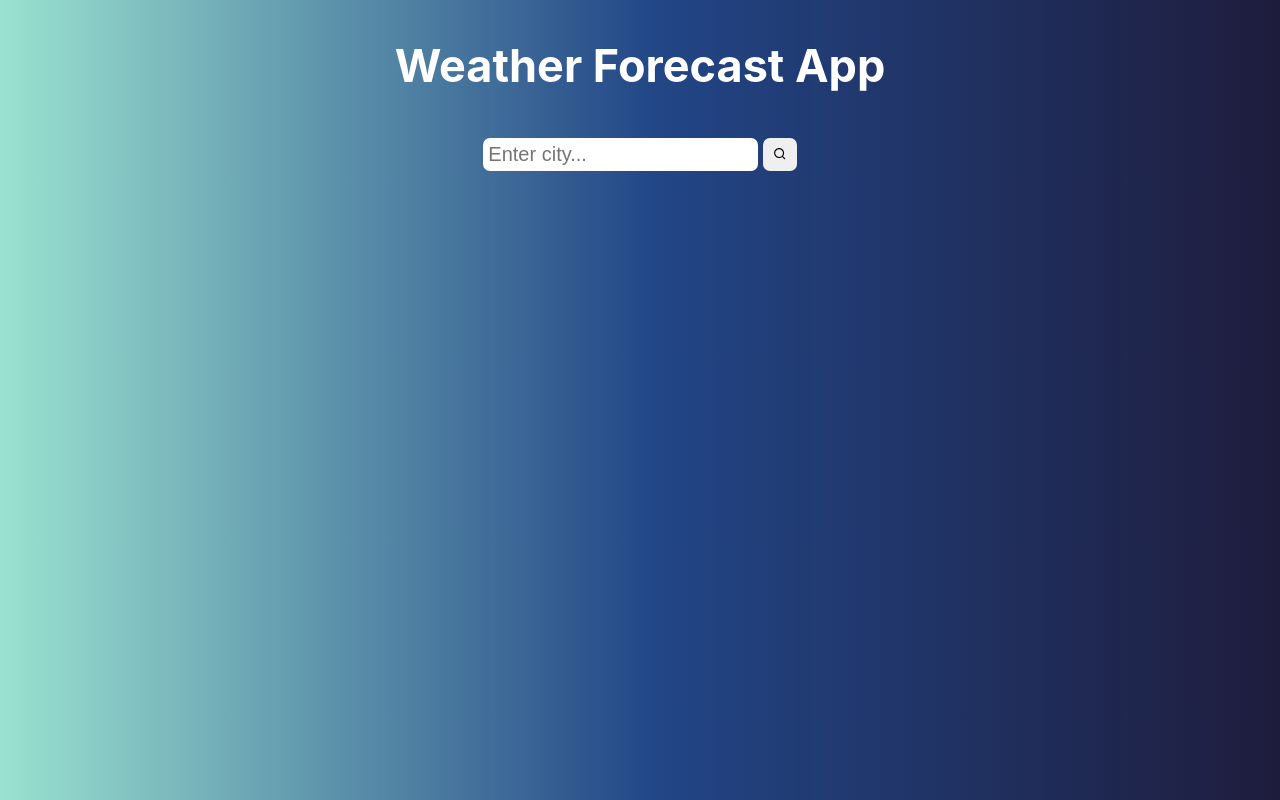
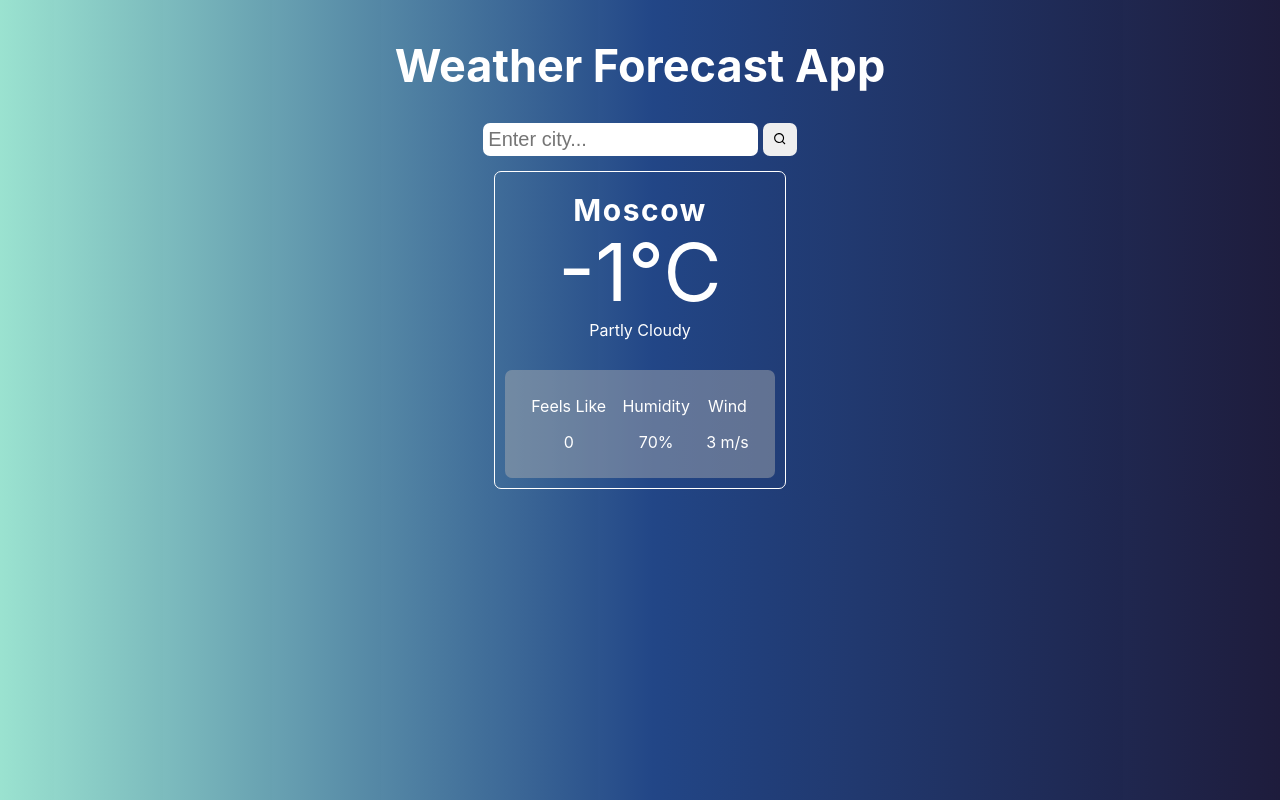
Before and after one commit to T1moQ/weather-app, a React (Vite) app: page / in a window 1280 px wide. Built offline with nearby package versions, Linux system fonts and the light colour scheme.

Commit message:
Styles work

```diff
--- a/src/App.css
+++ b/src/App.css
@@ -10,7 +10,6 @@
   color: white;
   width: 100%;
   text-align: center;
-  margin-bottom: 15px;
 }
 
 .app-header h1 {
@@ -20,7 +19,9 @@
 
 .app-main {
   display: flex;
+  flex-direction: column;
   justify-content: center;
+  align-items: center;
   width: 80%;
   margin: 0 auto;
   color: #fff;
--- a/src/App.jsx
+++ b/src/App.jsx
@@ -1,5 +1,6 @@
 import './App.css'
 import WeatherForm from './components/UI/WeatherForm'
+import WheatherDisplay from './components/WheatherDisplay'
 
 function App() {
   return (
@@ -9,6 +10,8 @@ function App() {
       </header>
       <main className='app-main'>
         <WeatherForm />
+        {/* <h2>Enter city</h2> */}
+        <WheatherDisplay />
       </main>
     </div>
   )
--- a/src/components/UI/WeatherForm.module.css
+++ b/src/components/UI/WeatherForm.module.css
@@ -1,12 +1,8 @@
-.container {
-   display: flex;
-   flex-direction: column;
-}
-
 .form {
    display: flex;
    flex-direction: row;
    column-gap: 5px;
+   margin-bottom: 15px;
 }
 
 .input {
@@ -14,6 +10,7 @@
    padding: 5px;
    border-radius: 7px;
    border: none;
+   outline: none;
 }
 
 .button {
--- /dev/null
+++ b/src/components/WheatherDisplay.jsx
@@ -0,0 +1,33 @@
+import cl from '../components/WheatherDisplay.module.css'
+
+const WheatherDisplay = () => {
+   return (
+      <div className={cl.display}>
+         <div className={cl.city}>
+            <p>Moscow</p>
+         </div>
+         <div className={cl.temp}>
+            <h2>-1°C</h2>
+         </div>
+         <div className={cl.description}>
+            <p>Partly Cloudy</p>
+         </div>
+         <div className={cl.displayInfo}>
+            <div>
+               <p>Feels Like</p>
+               <p>0</p>
+            </div>
+            <div>
+               <p>Humidity</p>
+               <p>70%</p>
+            </div>
+            <div>
+               <p>Wind</p>
+               <p>3 m/s</p>
+            </div>
+         </div>
+      </div>
+   )
+}
+
+export default WheatherDisplay
--- /dev/null
+++ b/src/components/WheatherDisplay.module.css
@@ -0,0 +1,32 @@
+.display {
+   width: 270px;
+   border-radius: 7px;
+   border: 1px solid #fff;
+   padding: 10px;
+}
+
+.city p {
+   font-weight: 700;
+   margin: 10px 0 15px 0;
+   font-size: 30px;
+   letter-spacing: 1.5px;
+}
+
+.display h2 {
+   font-size: 80px;
+   margin: -20px 0px 0px 0px;
+   font-weight: unset;
+}
+
+.description p {
+   margin: 0;
+}
+
+.displayInfo {
+   display: flex;
+   background-color: #b3b3b371;
+   justify-content: space-evenly;
+   margin-top: 30px;
+   border-radius: 7px;
+   padding: 10px;
+}
```
